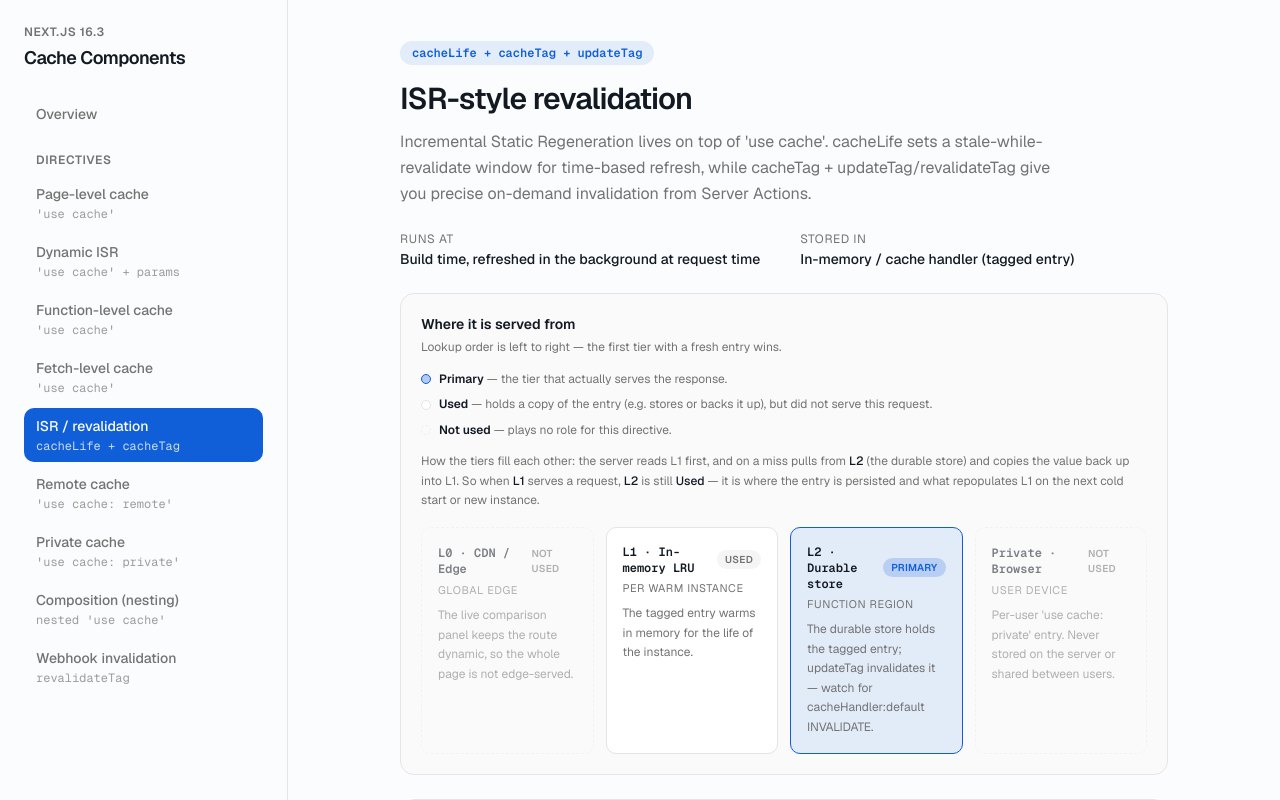
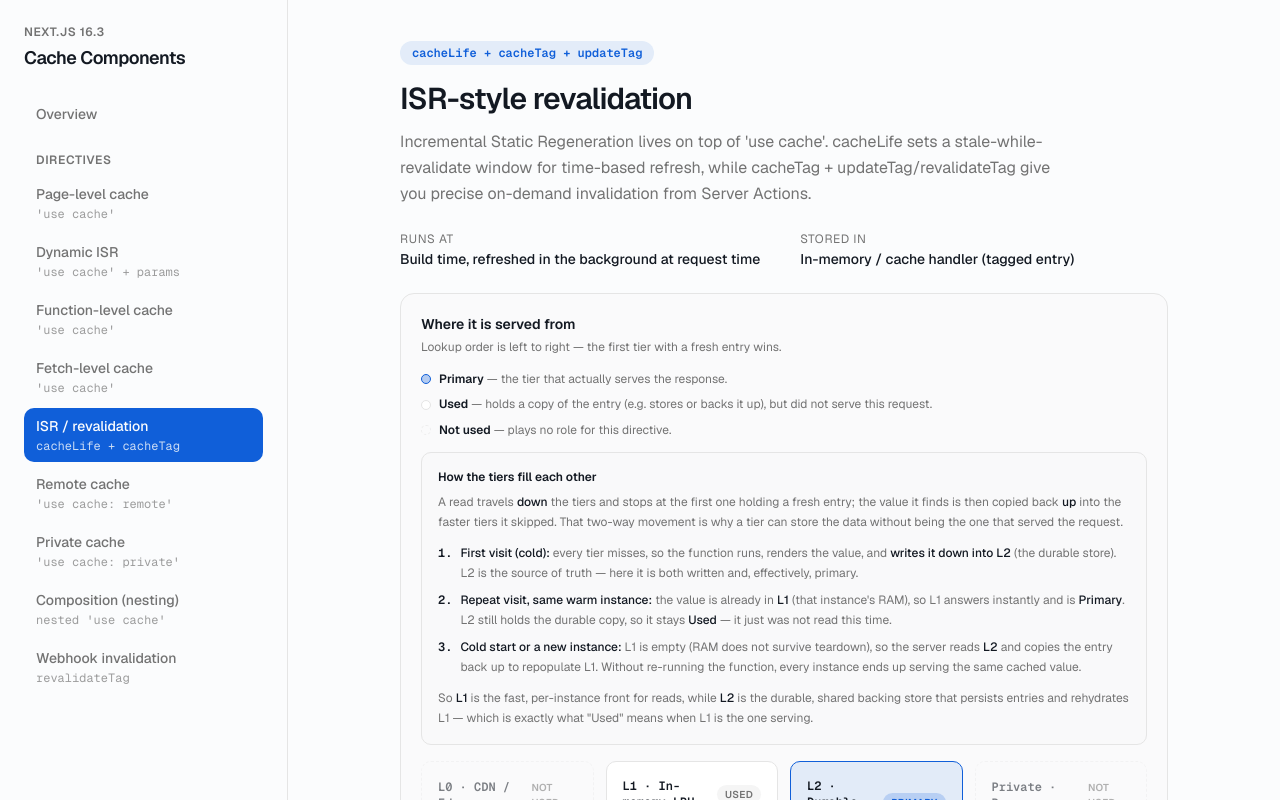
Before and after one commit to kgotgit/next-js-caching-demonstration, a Next.js app: page /isr in a window 1280 px wide. Shown: the top 800 px of the page. Built offline with nearby package versions, Linux system fonts and the light colour scheme.

Commit message:
feat: enhance cache tier explanation with detailed breakdown and improved layout
Co-authored-by: Karthik Gotrala <6868408+kgotgit@users.noreply.github.com>

```diff
--- a/components/cache-tiers.tsx
+++ b/components/cache-tiers.tsx
@@ -68,16 +68,61 @@ export function CacheTiers({ tiers }: { tiers: TierMap }) {
           </span>
         </div>
       </dl>
-      <p className="mt-3 text-xs leading-relaxed text-muted-foreground">
-        How the tiers fill each other: the server reads L1 first, and on a miss
-        pulls from <span className="font-medium text-foreground">L2</span> (the
-        durable store) and copies the value back up into L1. So when{' '}
-        <span className="font-medium text-foreground">L1</span> serves a request,{' '}
-        <span className="font-medium text-foreground">L2</span> is still{' '}
-        <span className="font-medium text-foreground">Used</span> — it is where
-        the entry is persisted and what repopulates L1 on the next cold start or
-        new instance.
-      </p>
+      <div className="mt-3 rounded-lg border border-border bg-muted/30 p-4">
+        <p className="text-xs font-semibold text-foreground">
+          How the tiers fill each other
+        </p>
+        <p className="mt-2 text-xs leading-relaxed text-muted-foreground">
+          A read travels <span className="font-medium text-foreground">down</span>{' '}
+          the tiers and stops at the first one holding a fresh entry; the value
+          it finds is then copied back{' '}
+          <span className="font-medium text-foreground">up</span> into the faster
+          tiers it skipped. That two-way movement is why a tier can store the
+          data without being the one that served the request.
+        </p>
+        <ol className="mt-3 flex flex-col gap-2 text-xs leading-relaxed text-muted-foreground">
+          <li className="flex gap-2">
+            <span className="font-mono font-semibold text-foreground">1.</span>
+            <span>
+              <span className="font-medium text-foreground">First visit (cold):</span>{' '}
+              every tier misses, so the function runs, renders the value, and{' '}
+              <span className="font-medium text-foreground">writes it down into L2</span>{' '}
+              (the durable store). L2 is the source of truth — here it is both
+              written and, effectively, primary.
+            </span>
+          </li>
+          <li className="flex gap-2">
+            <span className="font-mono font-semibold text-foreground">2.</span>
+            <span>
+              <span className="font-medium text-foreground">Repeat visit, same warm instance:</span>{' '}
+              the value is already in{' '}
+              <span className="font-medium text-foreground">L1</span> (that
+              instance&apos;s RAM), so L1 answers instantly and is{' '}
+              <span className="font-medium text-foreground">Primary</span>. L2
+              still holds the durable copy, so it stays{' '}
+              <span className="font-medium text-foreground">Used</span> — it just
+              was not read this time.
+            </span>
+          </li>
+          <li className="flex gap-2">
+            <span className="font-mono font-semibold text-foreground">3.</span>
+            <span>
+              <span className="font-medium text-foreground">Cold start or a new instance:</span>{' '}
+              L1 is empty (RAM does not survive teardown), so the server reads{' '}
+              <span className="font-medium text-foreground">L2</span> and copies
+              the entry back up to repopulate L1. Without re-running the
+              function, every instance ends up serving the same cached value.
+            </span>
+          </li>
+        </ol>
+        <p className="mt-3 text-xs leading-relaxed text-muted-foreground">
+          So <span className="font-medium text-foreground">L1</span> is the fast,
+          per-instance front for reads, while{' '}
+          <span className="font-medium text-foreground">L2</span> is the durable,
+          shared backing store that persists entries and rehydrates L1 — which is
+          exactly what &quot;Used&quot; means when L1 is the one serving.
+        </p>
+      </div>
       <ol className="mt-4 grid gap-3 sm:grid-cols-2 lg:grid-cols-4">
         {TIER_ORDER.map((id) => {
           const entry = tiers[id]
```
